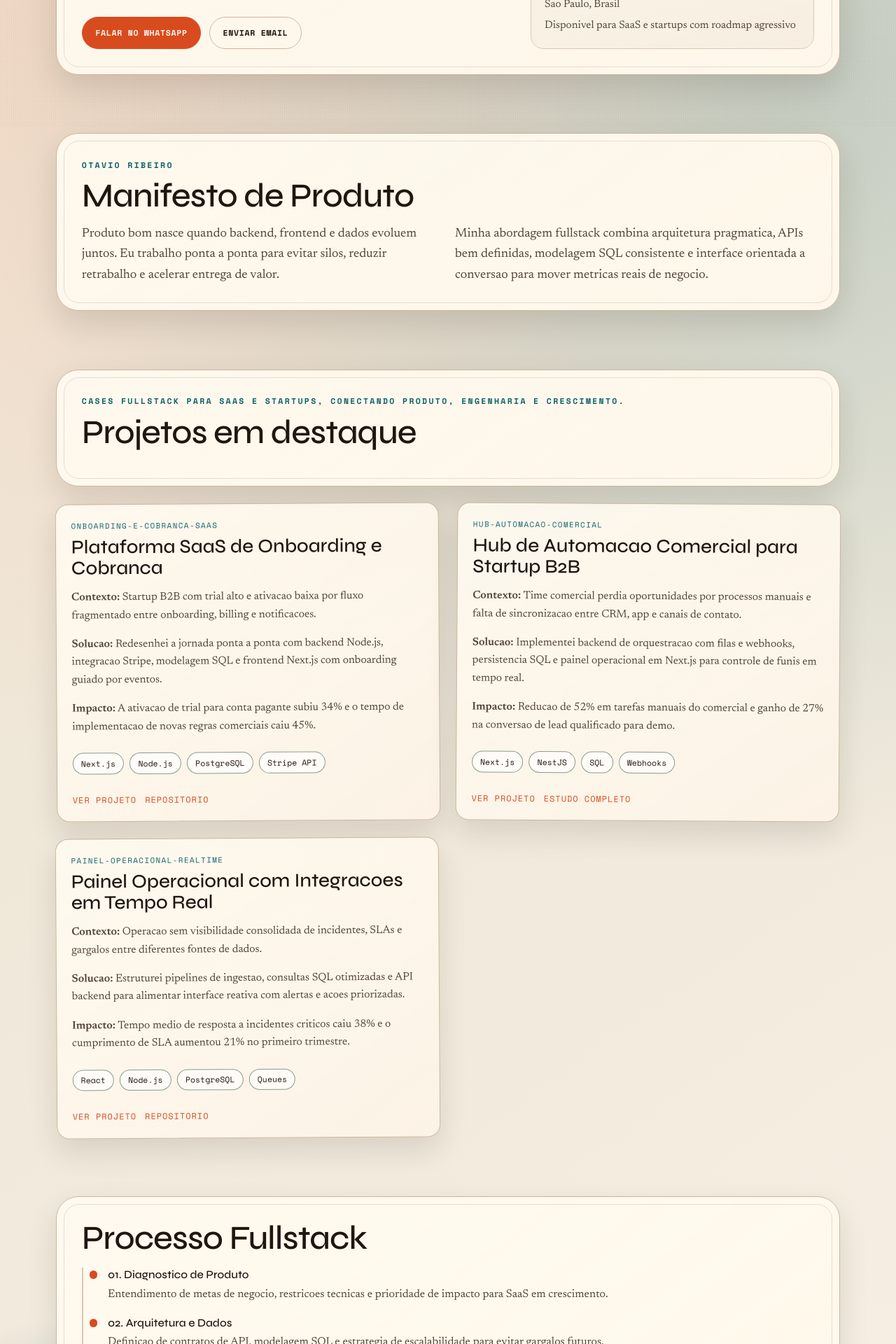
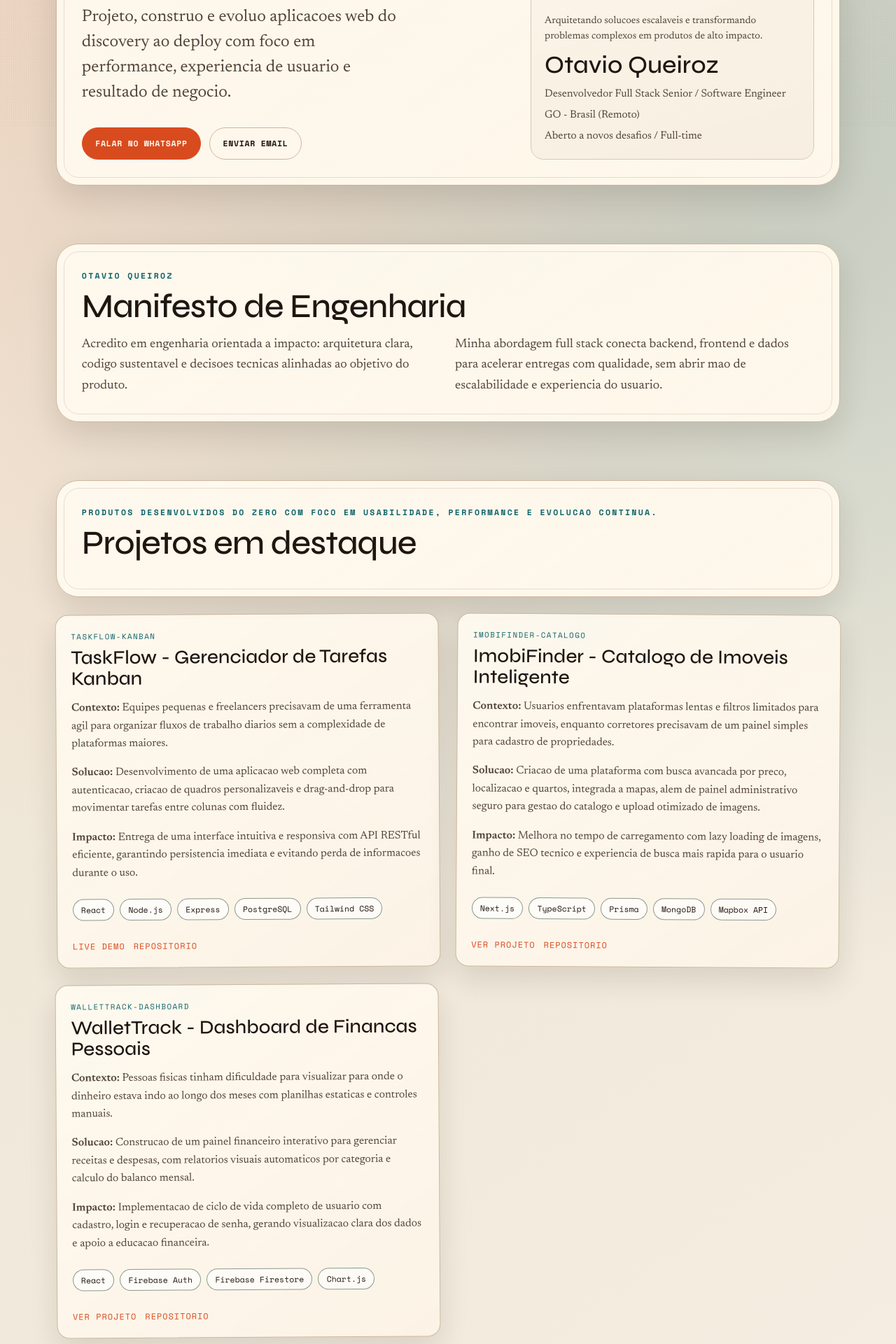
Before and after one commit to dlr-1337/portifolio, a Next.js app: page / in a window 1280 px wide. Shown: the part 620-2540 px from the top of the page at 70% size. Built offline with nearby package versions, Linux system fonts and the light colour scheme.

Commit message:
Atualizar portfólio com projetos

```diff
--- a/src/app/page.tsx
+++ b/src/app/page.tsx
@@ -16,7 +16,7 @@ const creativeWorkSchema = siteContent.projects.items.map((project) => ({
   "@type": "CreativeWork",
   name: project.title,
   description: project.solution,
-  url: absoluteUrl(`/projetos/${project.slug}`),
+  url: absoluteUrl(project.links[0]?.href ?? siteContent.seo.siteUrl),
   keywords: project.stack.join(", "),
   creator: {
     "@type": "Person",
--- a/src/content/site.ts
+++ b/src/content/site.ts
@@ -2,31 +2,32 @@ import type { SiteContent } from "@/types/content";
 
 export const siteContent: SiteContent = {
   person: {
-    name: "Otavio Ribeiro",
-    role: "Desenvolvedor Fullstack End-to-End",
-    location: "Sao Paulo, Brasil",
-    availability: "Disponivel para SaaS e startups com roadmap agressivo",
-    tagline: "Do discovery ao deploy: backend, frontend e dados com foco em resultado.",
+    name: "Otavio Queiroz",
+    role: "Desenvolvedor Full Stack Senior / Software Engineer",
+    location: "GO - Brasil (Remoto)",
+    availability: "Aberto a novos desafios / Full-time",
+    tagline:
+      "Arquitetando solucoes escalaveis e transformando problemas complexos em produtos de alto impacto.",
   },
   hero: {
     eyebrow: "Portfolio 2026",
-    headline: "Desenvolvedor Fullstack End-to-End para SaaS e Startups",
+    headline: "Desenvolvedor Full Stack Senior para produtos digitais de alto impacto",
     subheadline:
-      "Planejo, construo e escalo produtos digitais cobrindo arquitetura, APIs Node.js, banco SQL, frontend em Next.js e deploy em producao.",
+      "Projeto, construo e evoluo aplicacoes web do discovery ao deploy com foco em performance, experiencia de usuario e resultado de negocio.",
     primaryCtaLabel: "Falar no WhatsApp",
     secondaryCtaLabel: "Enviar email",
   },
   manifesto: {
-    title: "Manifesto de Produto",
+    title: "Manifesto de Engenharia",
     paragraphs: [
-      "Produto bom nasce quando backend, frontend e dados evoluem juntos. Eu trabalho ponta a ponta para evitar silos, reduzir retrabalho e acelerar entrega de valor.",
-      "Minha abordagem fullstack combina arquitetura pragmatica, APIs bem definidas, modelagem SQL consistente e interface orientada a conversao para mover metricas reais de negocio.",
+      "Acredito em engenharia orientada a impacto: arquitetura clara, codigo sustentavel e decisoes tecnicas alinhadas ao objetivo do produto.",
+      "Minha abordagem full stack conecta backend, frontend e dados para acelerar entregas com qualidade, sem abrir mao de escalabilidade e experiencia do usuario.",
     ],
   },
   projects: {
     title: "Projetos em destaque",
     subtitle:
-      "Cases fullstack para SaaS e startups, conectando produto, engenharia e crescimento.",
+      "Produtos desenvolvidos do zero com foco em usabilidade, performance e evolucao continua.",
     labels: {
       context: "Contexto",
       solution: "Solucao",
@@ -34,112 +35,112 @@ export const siteContent: SiteContent = {
     },
     items: [
       {
-        slug: "onboarding-e-cobranca-saas",
-        title: "Plataforma SaaS de Onboarding e Cobranca",
+        slug: "taskflow-kanban",
+        title: "TaskFlow - Gerenciador de Tarefas Kanban",
         context:
-          "Startup B2B com trial alto e ativacao baixa por fluxo fragmentado entre onboarding, billing e notificacoes.",
+          "Equipes pequenas e freelancers precisavam de uma ferramenta agil para organizar fluxos de trabalho diarios sem a complexidade de plataformas maiores.",
         solution:
-          "Redesenhei a jornada ponta a ponta com backend Node.js, integracao Stripe, modelagem SQL e frontend Next.js com onboarding guiado por eventos.",
+          "Desenvolvimento de uma aplicacao web completa com autenticacao, criacao de quadros personalizaveis e drag-and-drop para movimentar tarefas entre colunas com fluidez.",
         impact:
-          "A ativacao de trial para conta pagante subiu 34% e o tempo de implementacao de novas regras comerciais caiu 45%.",
-        stack: ["Next.js", "Node.js", "PostgreSQL", "Stripe API"],
+          "Entrega de uma interface intuitiva e responsiva com API RESTful eficiente, garantindo persistencia imediata e evitando perda de informacoes durante o uso.",
+        stack: ["React", "Node.js", "Express", "PostgreSQL", "Tailwind CSS"],
         links: [
-          { label: "Ver projeto", href: "https://example.com/saas-case" },
-          { label: "Repositorio", href: "https://github.com/otavio/saas-case" },
+          { label: "Live Demo", href: "https://taskflow.otavioqueiroz.dev" },
+          { label: "Repositorio", href: "https://github.com/dlr-1337/taskflow-kanban" },
         ],
       },
       {
-        slug: "hub-automacao-comercial",
-        title: "Hub de Automacao Comercial para Startup B2B",
+        slug: "imobifinder-catalogo",
+        title: "ImobiFinder - Catalogo de Imoveis Inteligente",
         context:
-          "Time comercial perdia oportunidades por processos manuais e falta de sincronizacao entre CRM, app e canais de contato.",
+          "Usuarios enfrentavam plataformas lentas e filtros limitados para encontrar imoveis, enquanto corretores precisavam de um painel simples para cadastro de propriedades.",
         solution:
-          "Implementei backend de orquestracao com filas e webhooks, persistencia SQL e painel operacional em Next.js para controle de funis em tempo real.",
+          "Criacao de uma plataforma com busca avancada por preco, localizacao e quartos, integrada a mapas, alem de painel administrativo seguro para gestao do catalogo e upload otimizado de imagens.",
         impact:
-          "Reducao de 52% em tarefas manuais do comercial e ganho de 27% na conversao de lead qualificado para demo.",
-        stack: ["Next.js", "NestJS", "SQL", "Webhooks"],
+          "Melhora no tempo de carregamento com lazy loading de imagens, ganho de SEO tecnico e experiencia de busca mais rapida para o usuario final.",
+        stack: ["Next.js", "TypeScript", "Prisma", "MongoDB", "Mapbox API"],
         links: [
-          { label: "Ver projeto", href: "https://example.com/edu-case" },
-          { label: "Estudo completo", href: "https://example.com/edu-doc" },
+          { label: "Ver Projeto", href: "https://imobifinder.otavioqueiroz.dev" },
+          { label: "Repositorio", href: "https://github.com/dlr-1337/imobi-finder" },
         ],
       },
       {
-        slug: "painel-operacional-realtime",
-        title: "Painel Operacional com Integracoes em Tempo Real",
+        slug: "wallettrack-dashboard",
+        title: "WalletTrack - Dashboard de Financas Pessoais",
         context:
-          "Operacao sem visibilidade consolidada de incidentes, SLAs e gargalos entre diferentes fontes de dados.",
+          "Pessoas fisicas tinham dificuldade para visualizar para onde o dinheiro estava indo ao longo dos meses com planilhas estaticas e controles manuais.",
         solution:
-          "Estruturei pipelines de ingestao, consultas SQL otimizadas e API backend para alimentar interface reativa com alertas e acoes priorizadas.",
+          "Construcao de um painel financeiro interativo para gerenciar receitas e despesas, com relatorios visuais automaticos por categoria e calculo do balanco mensal.",
         impact:
-          "Tempo medio de resposta a incidentes criticos caiu 38% e o cumprimento de SLA aumentou 21% no primeiro trimestre.",
-        stack: ["React", "Node.js", "PostgreSQL", "Queues"],
+          "Implementacao de ciclo de vida completo de usuario com cadastro, login e recuperacao de senha, gerando visualizacao clara dos dados e apoio a educacao financeira.",
+        stack: ["React", "Firebase Auth", "Firebase Firestore", "Chart.js"],
         links: [
-          { label: "Ver projeto", href: "https://example.com/ops-case" },
-          { label: "Repositorio", href: "https://github.com/otavio/ops-case" },
+          { label: "Ver Projeto", href: "https://wallettrack.otavioqueiroz.dev" },
+          { label: "Repositorio", href: "https://github.com/dlr-1337/wallet-track" },
         ],
       },
     ],
   },
   process: {
-    title: "Processo Fullstack",
+    title: "Processo de Entrega",
     timeline: [
       {
-        stage: "01. Diagnostico de Produto",
+        stage: "01. Descoberta e Planejamento",
         description:
-          "Entendimento de metas de negocio, restricoes tecnicas e prioridade de impacto para SaaS em crescimento.",
+          "Mapeamento de objetivos, regras de negocio e requisitos tecnicos para definir um escopo viavel e orientado a resultado.",
       },
       {
-        stage: "02. Arquitetura e Dados",
+        stage: "02. Arquitetura e Implementacao",
         description:
-          "Definicao de contratos de API, modelagem SQL e estrategia de escalabilidade para evitar gargalos futuros.",
+          "Estruturacao de backend, banco de dados e frontend com foco em manutenibilidade, performance e escalabilidade.",
       },
       {
-        stage: "03. Backend e Integracoes",
+        stage: "03. Qualidade e Integracoes",
         description:
-          "Implementacao de servicos, autenticao, filas, webhooks e observabilidade com codigo legivel e testavel.",
+          "Aplicacao de boas praticas de teste, observabilidade e integracoes com servicos externos para garantir confiabilidade.",
       },
       {
-        stage: "04. Frontend, Deploy e Iteracao",
+        stage: "04. Deploy e Evolucao Continua",
         description:
-          "Entrega da experiencia em Next.js, deploy continuo e ciclos curtos de melhoria guiados por dados de uso.",
+          "Publicacao em producao com monitoramento ativo e ciclos iterativos de melhoria baseados em dados reais de uso.",
       },
     ],
   },
   contact: {
-    title: "Vamos construir algo memoravel",
+    title: "Vamos construir o proximo produto?",
     description:
-      "Se voce precisa de um fullstack para tirar produto SaaS do papel ou escalar uma base existente, eu posso assumir ponta a ponta.",
+      "Se voce busca um engenheiro full stack para transformar uma ideia em produto escalavel ou evoluir uma solucao existente, posso assumir do planejamento a entrega.",
     highlight:
-      "Escopo claro, entregas semanais e foco total em resultado de produto e negocio.",
+      "Escopo claro, execucao consistente e foco em impacto real para negocio e usuario.",
     socialCtaLabel: "Tambem me encontre em:",
   },
   footer: {
-    signature: "Otavio Ribeiro",
+    signature: "Otavio Queiroz",
     rights: "Todos os direitos reservados.",
   },
   socialLinks: {
-    whatsapp: "https://wa.me/5511999999999",
-    email: "mailto:otavio.dev@exemplo.com",
-    github: "https://github.com/otavio",
-    linkedin: "https://www.linkedin.com/in/otavio",
+    whatsapp: "https://wa.me/556493012485",
+    email: "mailto:contato@otavioqueiroz.com",
+    github: "https://github.com/dlr-1337",
+    linkedin: "https://linkedin.com/in/otavioqueiroz",
   },
   socialLabels: {
     github: "GitHub",
     linkedin: "LinkedIn",
   },
   seo: {
-    title: "Otavio Ribeiro | Desenvolvedor Fullstack para SaaS",
+    title: "Otavio Queiroz | Desenvolvedor Full Stack Senior",
     description:
-      "Portfolio de desenvolvedor fullstack end-to-end para SaaS e startups com cases em Next.js, Node.js e SQL.",
-    siteUrl: "https://otavioribeiro.dev",
+      "Portfolio de Otavio Queiroz com projetos full stack em React, Next.js, Node.js e arquitetura de software orientada a impacto.",
+    siteUrl: "https://otavioqueiroz.dev",
     ogImage: "/og/portfolio-cover.svg",
     locale: "pt_BR",
     keywords: [
-      "desenvolvedor fullstack",
-      "fullstack saas",
-      "next.js node.js sql",
-      "engenheiro de produto",
-      "startup b2b",
+      "desenvolvedor full stack senior",
+      "software engineer brasil",
+      "react node.js",
+      "next.js typescript",
+      "portfolio desenvolvedor",
     ],
   },
 };
```
Also changed, not shown: 1 other file (tests, documents, lock files or other folders).
